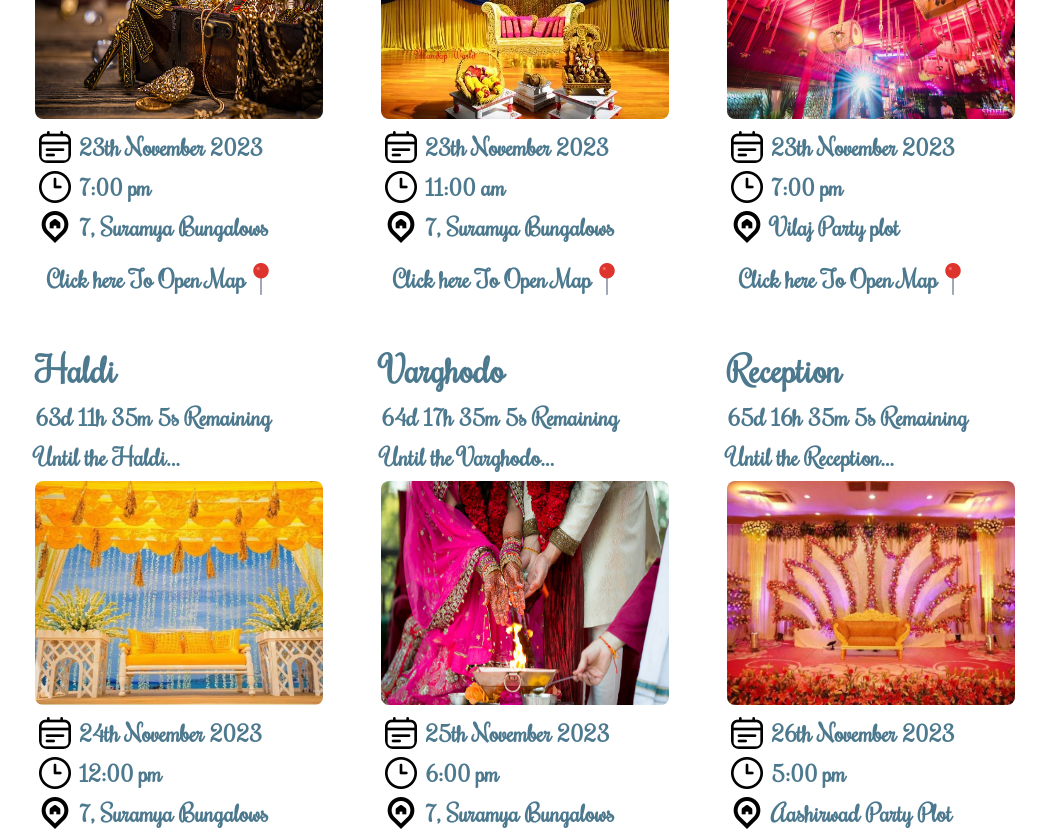
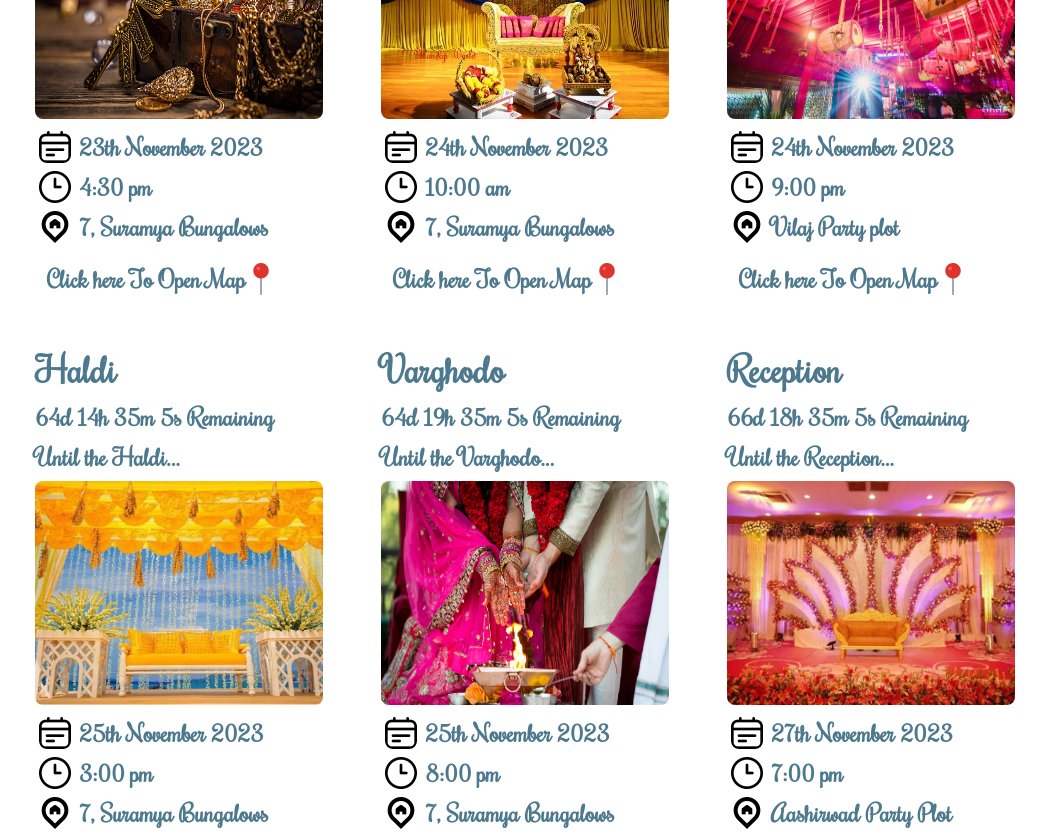
Before and after one commit to krish4uu/Mit-weds-Poonam, a Next.js app: page / in a window 1280 px wide. Shown: the part 1960-2797 px from the top of the page, without its empty margins (115-1161 px from the left). Built offline with nearby package versions, Linux system fonts and the light colour scheme.

Commit message:
Updated wedding details

```diff
--- a/app/functionDetail.ts
+++ b/app/functionDetail.ts
@@ -5,43 +5,43 @@ export const functionDetail = [
     img: "./gold.jpeg",
     imgAlt: "Mameru image",
     date: "23th November 2023",
-    time: "7:00 pm",
+    time: "4:30 pm",
     address: "7, Suramya Bungalows",
     map: "https://maps.app.goo.gl/Xt1feBqLXjbR7LVg7",
-    countdownTime: "November 23, 2023 19:00:00"
+    countdownTime: "November 23, 2023 16:30:00"
   },
   {
     id: 2,
     name: "Graha Shanti",
     img: "./ganpati.webp",
     imgAlt: "Ganpati image",
-    date: "23th November 2023",
-    time: "11:00 am",
+    date: "24th November 2023",
+    time: "10:00 am",
     address: "7, Suramya Bungalows",
     map: "https://maps.app.goo.gl/Xt1feBqLXjbR7LVg7",
-    countdownTime: "November 23, 2023 11:00:00"
+    countdownTime: "November 24, 2023 10:00:00"
   },
   {
     id: 3,
     name: "Dandiya Raas",
     img: "./sangeet.jpeg",
     imgAlt: "sangeet image",
-    date: "23th November 2023",
-    time: "7:00 pm",
+    date: "24th November 2023",
+    time: "9:00 pm",
     address: "Vilaj Party plot",
     map: "https://maps.app.goo.gl/6re3CGMDx7VLMFbr9",
-    countdownTime: "November 23, 2023 19:00:00"
+    countdownTime: "November 24, 2023 21:00:00"
   },
   {
     id: 4,
     name: "Haldi",
     img: "./haldi-1.jpeg",
     imgAlt: "Haldi image",
-    date: "24th November 2023",
-    time: "12:00 pm",
+    date: "25th November 2023",
+    time: "3:00 pm",
     address: "7, Suramya Bungalows",
     map: "https://maps.app.goo.gl/Xt1feBqLXjbR7LVg7",
-    countdownTime: "November 24, 2023 12:00:00"
+    countdownTime: "November 25, 2023 15:00:00"
   },
   {
     id: 5,
@@ -49,20 +49,20 @@ export const functionDetail = [
     img: "./weeding.jpeg",
     imgAlt: "Wedding image",
     date: "25th November 2023",
-    time: "6:00 pm",
+    time: "8:00 pm",
     address: "7, Suramya Bungalows",
     map: "https://maps.app.goo.gl/Xt1feBqLXjbR7LVg7",
-    countdownTime: "November 25, 2023 18:00:00"
+    countdownTime: "November 25, 2023 20:00:00"
   },
   {
     id: 6,
     name: "Reception",
     img: "./reception.jpeg",
     imgAlt: "Reception image",
-    date: "26th November 2023",
-    time: "5:00 pm",
+    date: "27th November 2023",
+    time: "7:00 pm",
     address: "Aashirwad Party Plot",
     map: "https://maps.app.goo.gl/jiVzfzkBhEoVhEA2A",
-    countdownTime: "November 26, 2023 17:00:00"
+    countdownTime: "November 27, 2023 19:00:00"
   },
 ];
--- a/app/globals.css
+++ b/app/globals.css
@@ -5,7 +5,7 @@
 
 
 .bg {
-  background: url("../public/back-4.webp");
+  background: url("../public/mobile-1.JPG");
   background-position: center;
   background-repeat: no-repeat;
   background-size: cover;
```
Also changed, not shown: public/mobile-1.JPG (added).
